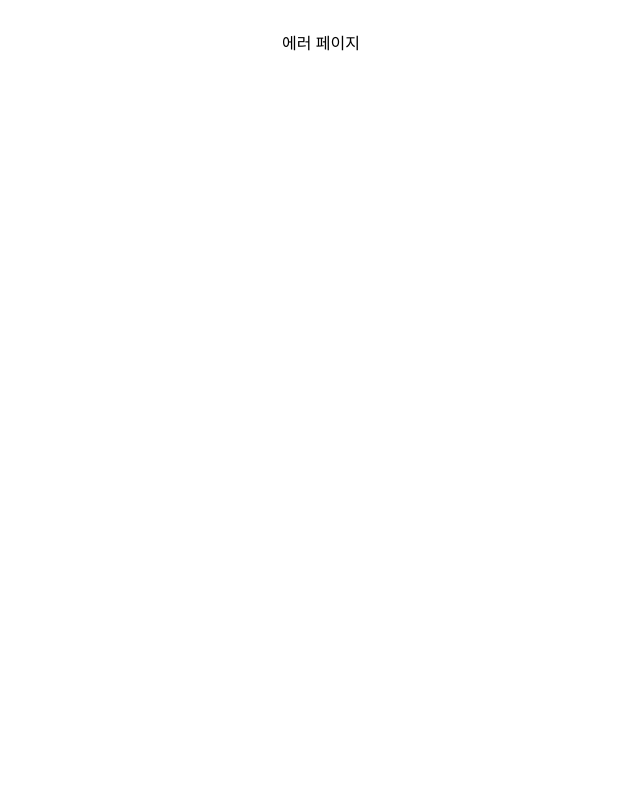
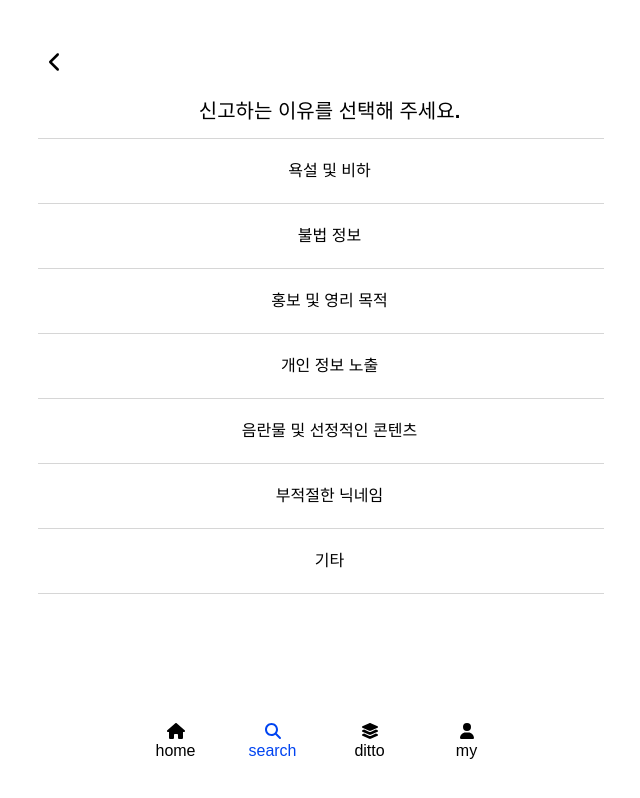
Before and after one commit to DittoTrip/DittoTrip-frontend, a React (Vite) app: page /report in a window 1280 px wide. Before the commit this address had no page. Shown: the top 798 px of the page, without its empty margins (319-959 px from the left). Built offline with nearby package versions, Linux system fonts and the light colour scheme.

Commit message:
Feat: 신고 페이지 & 모달 확장

```diff
--- a/src/App.tsx
+++ b/src/App.tsx
@@ -13,6 +13,7 @@ import NewReview from './pages/NewReview';
 import ReviewDetail from './pages/ReviewDetail';
 import Search from './pages/Search';
 import Join from './pages/Join';
+import Report from './pages/Report';
 
 const router = createBrowserRouter([
   {
@@ -85,6 +86,15 @@ const router = createBrowserRouter([
       </Layout>
     ),
   },
+  {
+    path: '/report',
+
+    element: (
+      <Layout GNBType="search">
+        <Report />
+      </Layout>
+    ),
+  },
 ]);
 
 function App() {
--- a/src/components/common/Modal.tsx
+++ b/src/components/common/Modal.tsx
@@ -3,11 +3,12 @@ import { styled } from 'styled-components';
 interface Props {
   message: string;
   setIsOpen: (isOpen: boolean) => void;
+  width: number;
 }
 
-const Modal = ({ message, setIsOpen }: Props) => {
+const Modal = ({ message, setIsOpen, width }: Props) => {
   return (
-    <ModalStyle>
+    <ModalStyle width={width}>
       <div
         className="modal-overlay"
         onClick={() => {
@@ -29,7 +30,7 @@ const Modal = ({ message, setIsOpen }: Props) => {
   );
 };
 
-const ModalStyle = styled.div`
+const ModalStyle = styled.div<{ width: number }>`
   ${({ theme }) => theme.font.body4};
   font-weight: bold;
 
@@ -46,16 +47,16 @@ const ModalStyle = styled.div`
 
     background-color: rgba(0, 0, 0, 0.3); /* 배경 투명도 50% */
 
-    z-index: 10;
+    z-index: 35;
   }
 
   .modal-content {
     position: fixed;
-    bottom: 50%;
+    top: 50%;
     left: 50%;
     transform: translate(-50%, -50%);
 
-    width: 70%;
+    width: ${({ width }) => width}%;
 
     background: ${({ theme }) => theme.color.background};
 
--- a/src/lang/lang.en.json
+++ b/src/lang/lang.en.json
@@ -67,5 +67,18 @@
     "report": "report",
     "delete": "delete",
     "modify": "modify"
+  },
+  "report": {
+    "title": "Please select a reason for reporting.",
+    "options": {
+      "Swearing": "Swearing and belittling",
+      "illegalInformation": "illegal information",
+      "Promotional": "Promotional and commercial purposes",
+      "PersonalInformation": "Personal Information Exposure",
+      "PornographyContent": "Pornography and sexually suggestive content",
+      "inappropriateNickname": "inappropriate nickname",
+      "etc": "etc."
+    },
+    "message": "Your report has been received."
   }
 }
--- a/src/lang/lang.ko.json
+++ b/src/lang/lang.ko.json
@@ -67,5 +67,18 @@
     "report": "신고하기",
     "delete": "삭제하기",
     "modify": "수정하기"
+  },
+  "report": {
+    "title": "신고하는 이유를 선택해 주세요.",
+    "options": {
+      "Swearing": "욕설 및 비하",
+      "illegalInformation": "불법 정보",
+      "Promotional": "홍보 및 영리 목적",
+      "PersonalInformation": "개인 정보 노출",
+      "PornographyContent": "음란물 및 선정적인 콘텐츠",
+      "inappropriateNickname": "부적절한 닉네임",
+      "etc": "기타"
+    },
+    "message": "신고가 접수되었습니다."
   }
 }
--- a/src/pages/Join.tsx
+++ b/src/pages/Join.tsx
@@ -200,7 +200,7 @@ const Join = () => {
           </Button>
         </form>
       </div>
-      {isOpen && <Modal message={message} setIsOpen={setIsOpen} />}
+      {isOpen && <Modal message={message} setIsOpen={setIsOpen} width={70} />}
     </JoinStyle>
   );
 };
--- /dev/null
+++ b/src/pages/Report.tsx
@@ -0,0 +1,68 @@
+import { useState } from 'react';
+import { styled } from 'styled-components';
+import { useTranslation } from 'react-i18next';
+
+import AppBar from '../components/common/AppBar';
+import Modal from '../components/common/Modal';
+
+const Report = () => {
+  const { t } = useTranslation();
+  const [isOpen, setIsOpen] = useState(false);
+  const reportOptions = [
+    'Swearing',
+    'illegalInformation',
+    'Promotional',
+    'PersonalInformation',
+    'PornographyContent',
+    'inappropriateNickname',
+    'etc',
+  ];
+
+  const handleClick = () => {
+    setIsOpen(true);
+  };
+
+  return (
+    <ReportStyle>
+      <div className="app-bar">
+        <AppBar leading={true} title={<div></div>} />
+      </div>
+      <div className="report-wrapper">
+        <div className="report-title">{t('report.title')}</div>
+        <div className="report-options">
+          {reportOptions.map(option => (
+            <div className="report-option-item" onClick={handleClick}>
+              {t(`report.options.${option}`)}
+            </div>
+          ))}
+        </div>
+      </div>
+      {isOpen && <Modal message={t('report.message')} setIsOpen={setIsOpen} width={60} />}
+    </ReportStyle>
+  );
+};
+
+const ReportStyle = styled.div`
+  .report-title {
+    ${({ theme }) => theme.font.body1};
+    font-weight: bold;
+  }
+  .report-wrapper {
+    margin: 4px 17px 0 17px;
+
+    .report-title {
+      padding-left: 17px;
+      padding-bottom: 12px;
+      border-bottom: 1px solid ${({ theme }) => theme.color.gray40};
+    }
+
+    .report-option-item {
+      ${({ theme }) => theme.font.body3}
+      padding: 20px 0 20px 17px;
+      border-bottom: 1px solid ${({ theme }) => theme.color.gray40};
+      font-weight: medium;
+    }
+  }
+`;
+
+export default Report;
```
